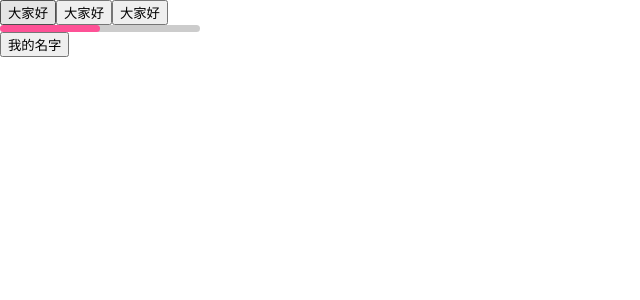
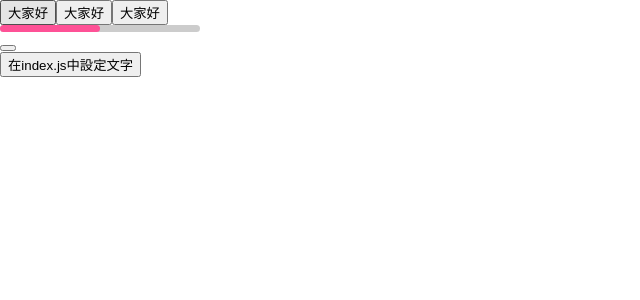
Before and after one commit to TamyTsai/ReactJS-practice, a React (Create React App) app: page / in a window 1280 px wide. Shown: the top 300 px of the page, without its empty margins (0-640 px from the left). Built offline with nearby package versions, Linux system fonts and the light colour scheme.

Commit message:
夾在中間的props: children

```diff
--- a/src/App.js
+++ b/src/App.js
@@ -3,7 +3,7 @@ import './App.css';
 
 function App(props) { // 在函式參數中加入props。給App函式加入props參數來接受props
   return (
-    <button onClick={props.handleClick}> {props.name} </button> /*修改button標籤中間的內容，注意這裡要使用JSX的{}才能使用js資料*/
+    // <button onClick={props.handleClick}> {props.name} </button> /*修改button標籤中間的內容，注意這裡要使用JSX的{}才能使用js資料*/
     // React把我們自製的component當中 所有的attribute（屬性） 和 其他用來控制元件的參數(像是button中的文字)整合成一個物件，稱為props
     // name是自定的屬性名稱
     // React component設計的方式為，在下列兩個狀況發生時，reactDOM會進入re-render該component的update程序，更新畫面:
@@ -11,6 +11,9 @@ function App(props) { // 在函式參數中加入props。給App函式加入props
       // 2. state的值改變時
     // props是唯讀變數，所以在元件中這樣的寫法是錯誤的: this.props.名稱=值;
     // onClick={props.handleClick}：在父（index.js）寫了一個printMessage函式，將其放到handleClick屬性中，再將HandleClick屬性綁定到子元件（App.js）上
+    <button>  {props.children}  </button>
+    // 在App.js函式中button標籤內使用children。因為children是props之一，所以使用方法為props.children。
+    // 因為index.js：<App> 在index.js中設定文字 </App> ，所以 {props.children} 會是「在index.js中設定文字」
   );
   // return (
   //   <div className="App">
--- a/src/index.js
+++ b/src/index.js
@@ -5,9 +5,6 @@ import App from './App'; // 從App.js檔案（模組） 引入App()函式
 // 引入的函式（被包成物件，所以不需要{}）要被作為React component使用，所以還是要以import React from 'react';引入React
 import reportWebVitals from './reportWebVitals';
 
-// 而React特別的地方在，當我們寫React時，是對React自己的DOM操作
-// React DOM函式`ReactDOM.render()`是React的程式進入點，正確的說法是React的 virtual DOM 。
-// React不是像過去我們操作DOM時一樣「一個指令一個動作」，而是先用js做出一個模擬的DOM，當畫面產生改變，React會把更改的地方放入virtual DOM，和原本的DOM比較後，再去更改DOM上「必須更改的地方」。
 const root = ReactDOM.createRoot(document.getElementById('root'));
 
 function Hello(){
@@ -31,6 +28,9 @@ const printMessage = ()=>{
   document.getElementById('show-area').innerHTML="我被按到了";
 }
 
+// React特別的地方在，當我們寫React時，是對React自己的DOM操作
+// React DOM函式`ReactDOM.render()`是React的程式進入點，正確的說法是React的 virtual DOM 。
+// React不是像過去我們操作DOM時一樣「一個指令一個動作」，而是先用js做出一個模擬的DOM，當畫面產生改變，React會把更改的地方放入virtual DOM，和原本的DOM比較後，再去更改DOM上「必須更改的地方」。
 root.render( // 呼叫一個物件「ReactDOM」的render函式
 // 此函式接收兩個參數:
 // 第一個參數`<h1> Hello world!</h1>`是我們所渲染到畫面上的內容。
@@ -40,11 +40,15 @@ root.render( // 呼叫一個物件「ReactDOM」的render函式
     <Hello/>
     <Hello/>
     <Progress/>
-    <App name="我的名字" handleClick={printMessage}/> {/* 給自製的App元件一個屬性name，用這個name屬性來指定我們按鍵的名稱 */}
+    <App name="我的名字" handleClick={printMessage}/>
+    {/* 給自製的App元件一個屬性name，用這個name屬性來指定我們按鍵的名稱 */}
     {/* 屬性的值沒加{}的話，接到的值都會是字串，並不是整數或布林值等資料型態 */}
     {/* 綁定printMessage函式到App元件上 */}
     {/* 等等在子元素使用時要用綁定的名稱是handleClick，而不是我們在index.js的原函式名稱 */}
     <div id="show-area"></div>
+    <App> 在index.js中設定文字 </App>
+    {/* 夾在元組中間的東西叫做children，也是props的一種 */}
+    {/* 將「在index.js中設定文字」此段文字作為children props傳給App.js中的函式，該函式再傳回來 */}
   </div>,
   // Hello 函式 成為了 component
   // 一般JSX 寫成 {函式名稱}
```
